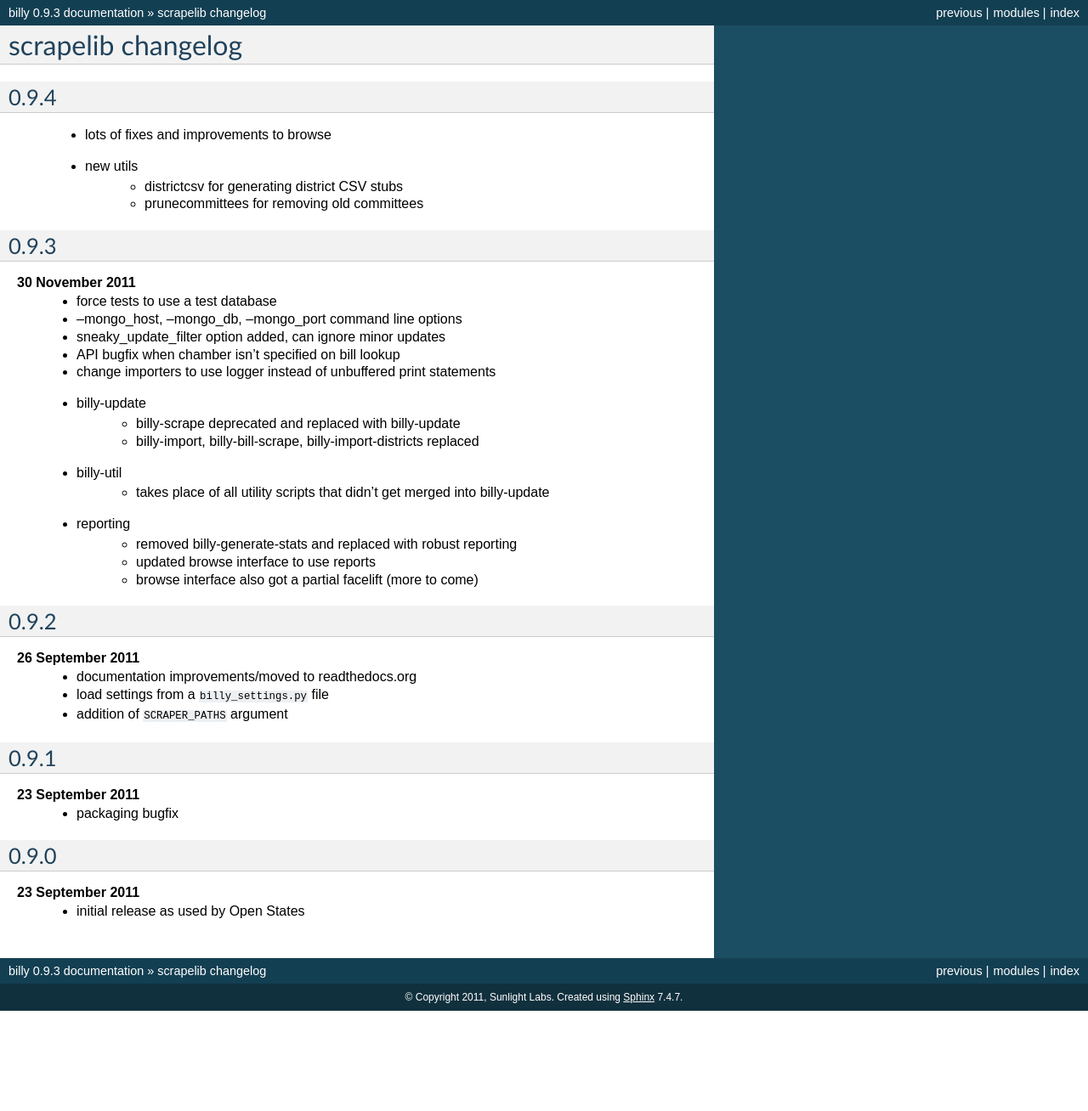
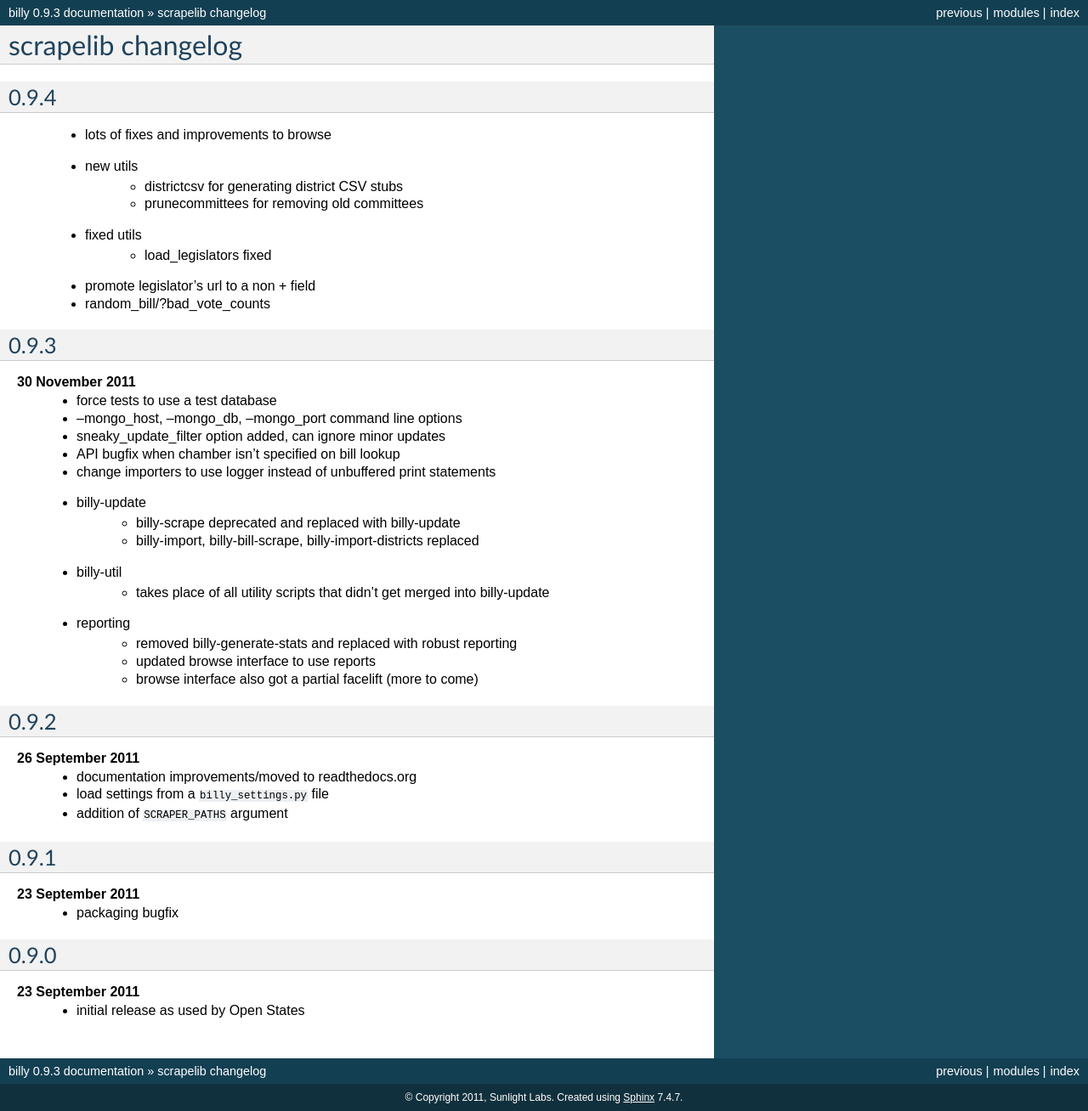
Before and after one commit to openstates/billy, a Sphinx documentation site: the page built from docs/changelog.rst, in a window 1280 px wide. Shown: the whole page at 85% size. Built offline with Sphinx 7.4.7, drawn with Linux system fonts in a browser that asks for light colours; formulas are drawn with MathJax 3; before the commit the page ends 1190 px from its top, so only the background shows below that.

Commit message:
update changelog with some recent developments

```diff
--- a/docs/changelog.rst
+++ b/docs/changelog.rst
@@ -7,6 +7,10 @@
     * new utils
         * districtcsv for generating district CSV stubs
         * prunecommittees for removing old committees
+    * fixed utils
+        * load_legislators fixed
+    * promote legislator's url to a non + field
+    * random_bill/?bad_vote_counts
 
 
 0.9.3
```
